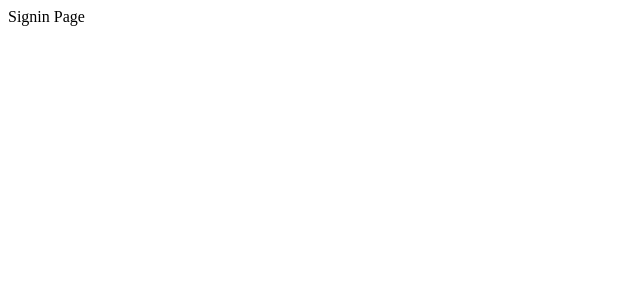
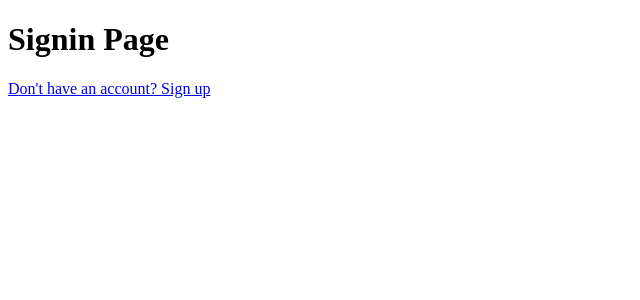
Before and after one commit to edwindijas/zig-lag, a React (Vite) app in the folder apps/web/: page /auth/signin in a window 1280 px wide. Shown: the top 300 px of the page, without its empty margins (0-640 px from the left). Built offline with nearby package versions, Linux system fonts and the light colour scheme.

Commit message:
add simple auth links

```diff
--- a/apps/web/src/features/auth/pages/signin/signin.tsx
+++ b/apps/web/src/features/auth/pages/signin/signin.tsx
@@ -1,5 +1,13 @@
 import type { ReactNode } from 'react';
+import { Link } from 'react-router';
 
 export const SigninPage = (): ReactNode => {
-  return <div>Signin Page</div>;
+  return (
+    <div>
+      <h1>Signin Page</h1>
+      <div>
+        <Link to="/auth/signup">Don't have an account? Sign up</Link>
+      </div>
+    </div>
+  );
 };
--- a/apps/web/src/features/auth/pages/signup/signup.tsx
+++ b/apps/web/src/features/auth/pages/signup/signup.tsx
@@ -1,5 +1,13 @@
 import type { ReactNode } from 'react';
+import { Link } from 'react-router';
 
 export const SignupPage = (): ReactNode => {
-  return <div>Signup Page</div>;
+  return (
+    <div>
+      <h1>Signup Page</h1>
+      <div>
+        <Link to="/auth/signin">Already have an account? Sign in</Link>
+      </div>
+    </div>
+  );
 };
--- a/apps/web/src/features/auth/router/routes.ts
+++ b/apps/web/src/features/auth/router/routes.ts
@@ -1,6 +1,6 @@
 import type { RouteObject } from 'react-router';
 
-import { SigninPageLoader } from '../pages';
+import { SigninPageLoader, SignupPageLoader } from '../pages';
 
 export const authRoutes: RouteObject = {
   path: 'auth',
@@ -12,5 +12,12 @@ export const authRoutes: RouteObject = {
         requiresAuth: false,
       },
     },
+    {
+      path: 'signup',
+      Component: SignupPageLoader,
+      handle: {
+        requiresAuth: false,
+      },
+    },
   ],
 };
```
